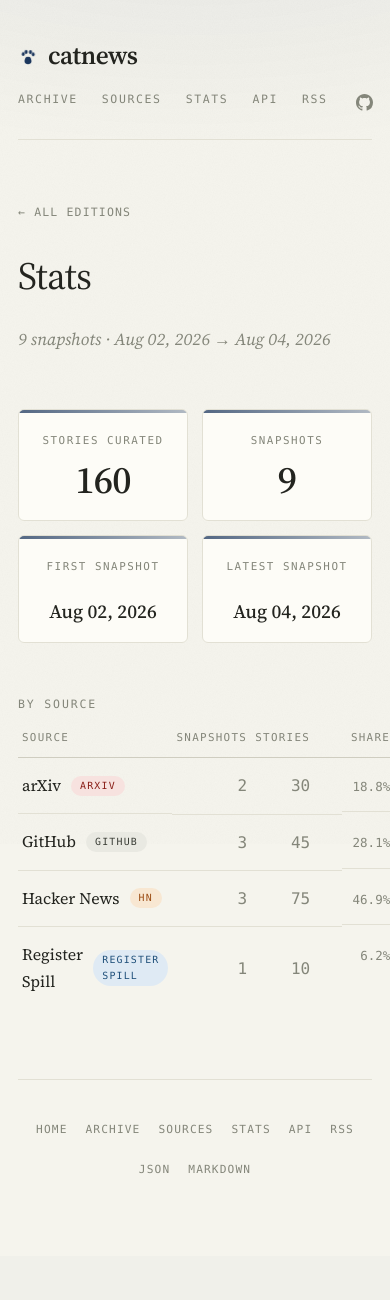
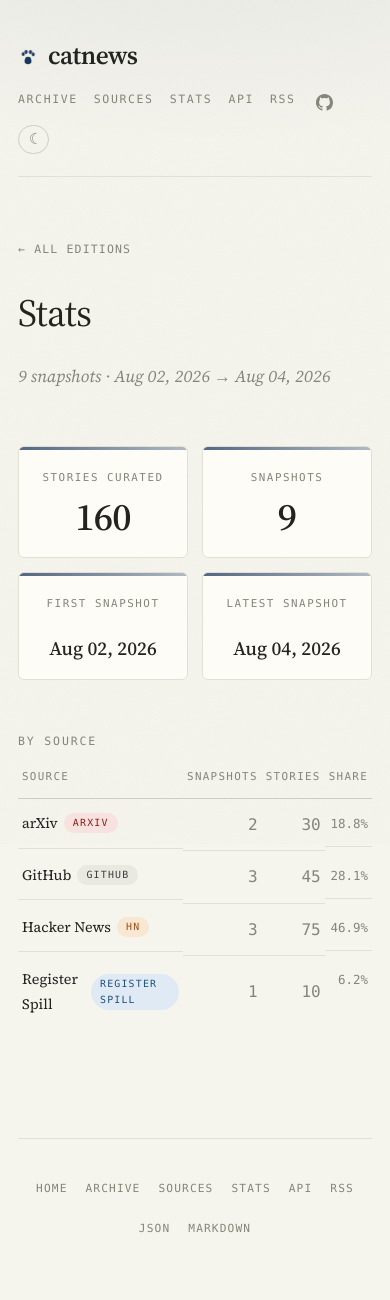
Before and after one commit to mkmlman/catnews, a FastAPI app: page /stats/ in a window 390 px wide; the page is wider, and only the part inside the window is pictured. Shown: the top 1300 px of that part. Before the commit the page ends 1173 px from the top of that part, so only its background shows below. Run offline with FastAPI, Linux system fonts and the light colour scheme.

Commit message:
fix: mobile layout — wrap top nav and contain stats table
Allow the top nav to wrap instead of overflowing the viewport on
phones, and contain the stats table within its section so narrow
screens no longer scroll horizontally. Add a regression test that
guards the responsive media-query rules.

```diff
--- a/app/static/style.css
+++ b/app/static/style.css
@@ -834,8 +834,18 @@ a:focus-visible, button:focus-visible {
   .container { padding: 0 18px 60px; }
   .hero { padding: 36px 0 26px; }
   .stories { grid-template-columns: 1fr; }
-  .site-header { flex-direction: column; align-items: flex-start; gap: 10px; }
+  .site-header { flex-direction: column; align-items: flex-start; gap: 12px; }
+  .site-nav { flex-wrap: wrap; gap: 10px 16px; }
   .share-bar { display: none; }
+
+  .stat-section { overflow-x: auto; }
+  .stat-section h2 { padding-right: 12px; }
+  .stat-table { font-size: 0.84rem; min-width: 340px; }
+  .stat-table th:first-child, .stat-table td:first-child { gap: 6px; }
+  .stat-table th:nth-child(3), .stat-table td:nth-child(3) { padding-right: 4px; }
+  .stat-table th, .stat-table td { padding: 12px 4px; }
+  .share-pct { min-width: 0; }
+  .stat-table .source-name { font-size: 0.9rem; }
 }
 
 @media (prefers-reduced-motion: reduce) {
```
Also changed, not shown: tests/test_mobile_layout.py (added, +56 -0 lines).
